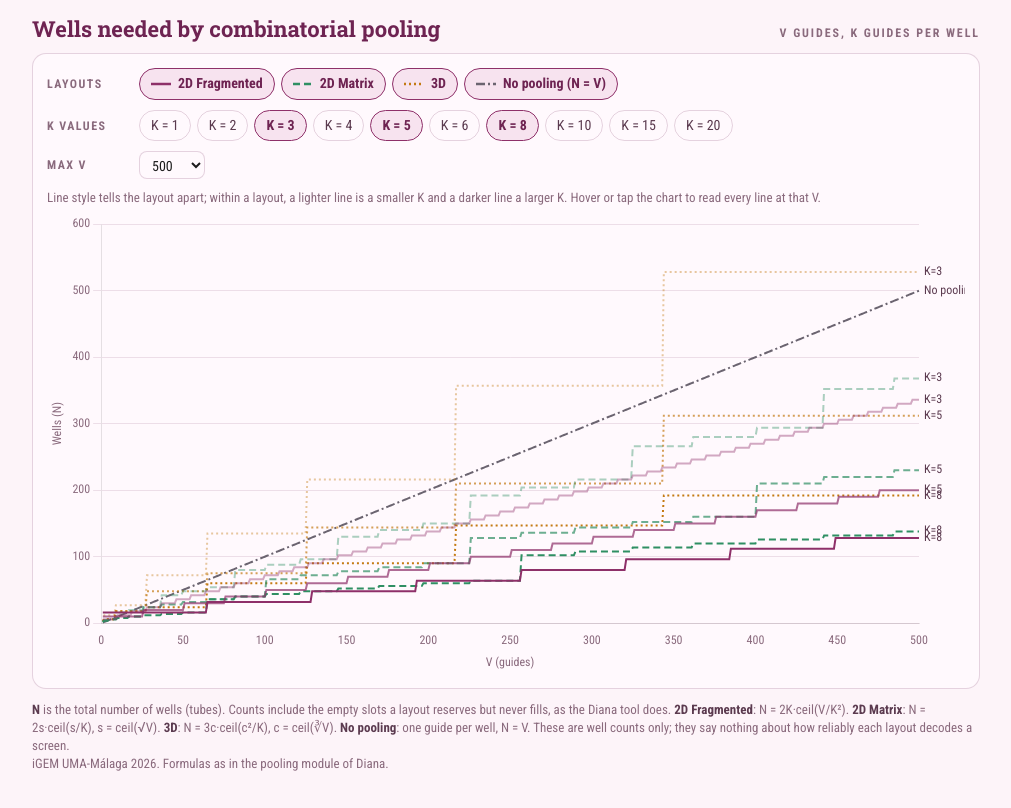
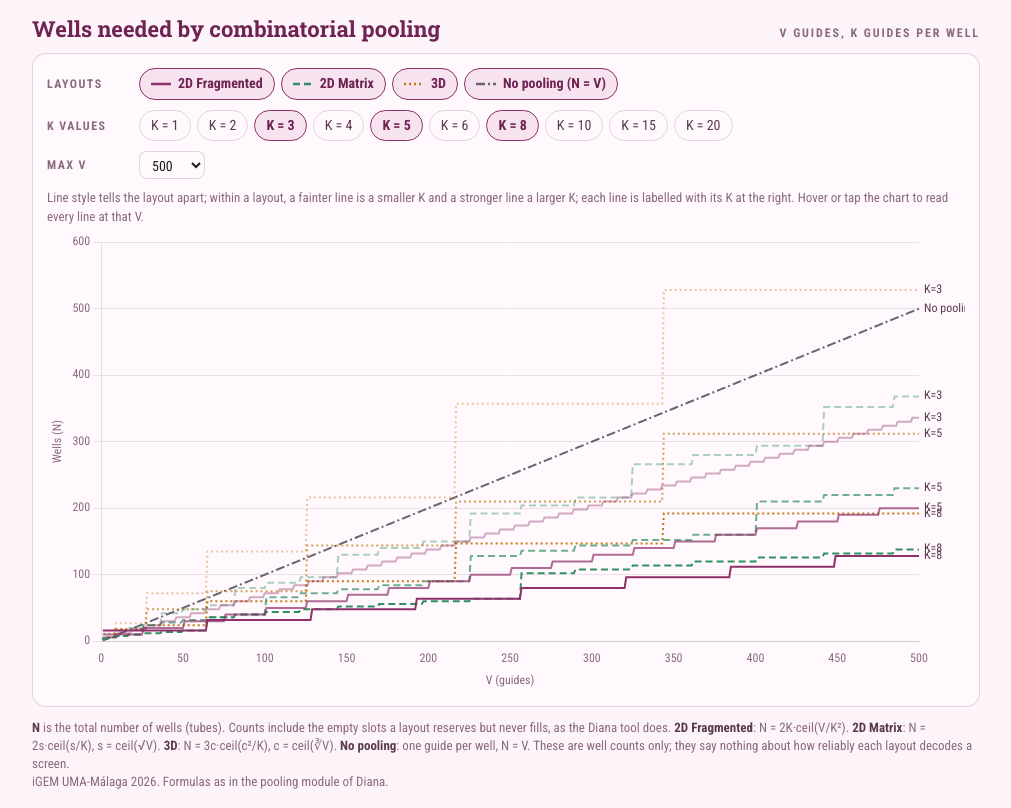
Before and after one commit to JavierStark/pooling-wells-explorer, a plain HTML site: page index.html in a window 1280 px wide. Shown: the whole page, without its empty margins (134-1145 px from the left). Drawn offline with Linux system fonts and the light colour scheme.

Commit message:
Reword line-intensity hint for light and dark themes
Co-Authored-By: Claude Sonnet 5.5 <noreply@anthropic.com>

```diff
--- a/index.html
+++ b/index.html
@@ -62,7 +62,7 @@ footer b{color:var(--ink2)}
       <label class="sr" for="vmax">Maximum number of guides V</label>
       <select id="vmax"><option>100</option><option>250</option><option selected>500</option><option>1000</option><option>2500</option><option>5000</option></select>
     </div>
-    <p class="note">Line style tells the layout apart; within a layout, a lighter line is a smaller K and a darker line a larger K. Hover or tap the chart to read every line at that V.</p>
+    <p class="note">Line style tells the layout apart; within a layout, a fainter line is a smaller K and a stronger line a larger K; each line is labelled with its K at the right. Hover or tap the chart to read every line at that V.</p>
     <p id="err" role="status"></p>
     <div class="chartwrap">
       <canvas id="c" role="img" aria-label="Wells needed versus number of guides V, for the selected K values and pooling layouts, with a no-pooling baseline where N equals V.">Wells needed versus V for the selected K values and layouts.</canvas>
```
